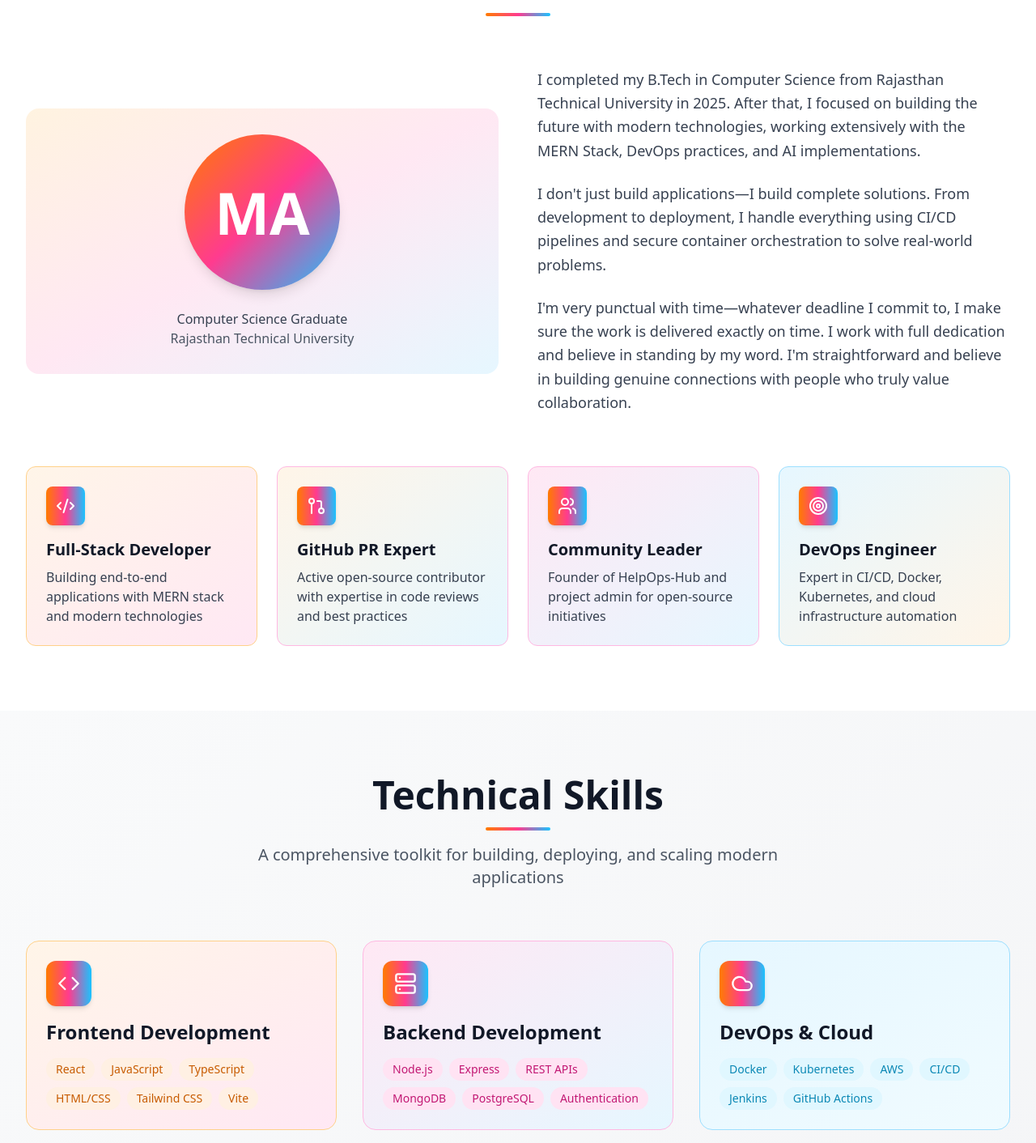
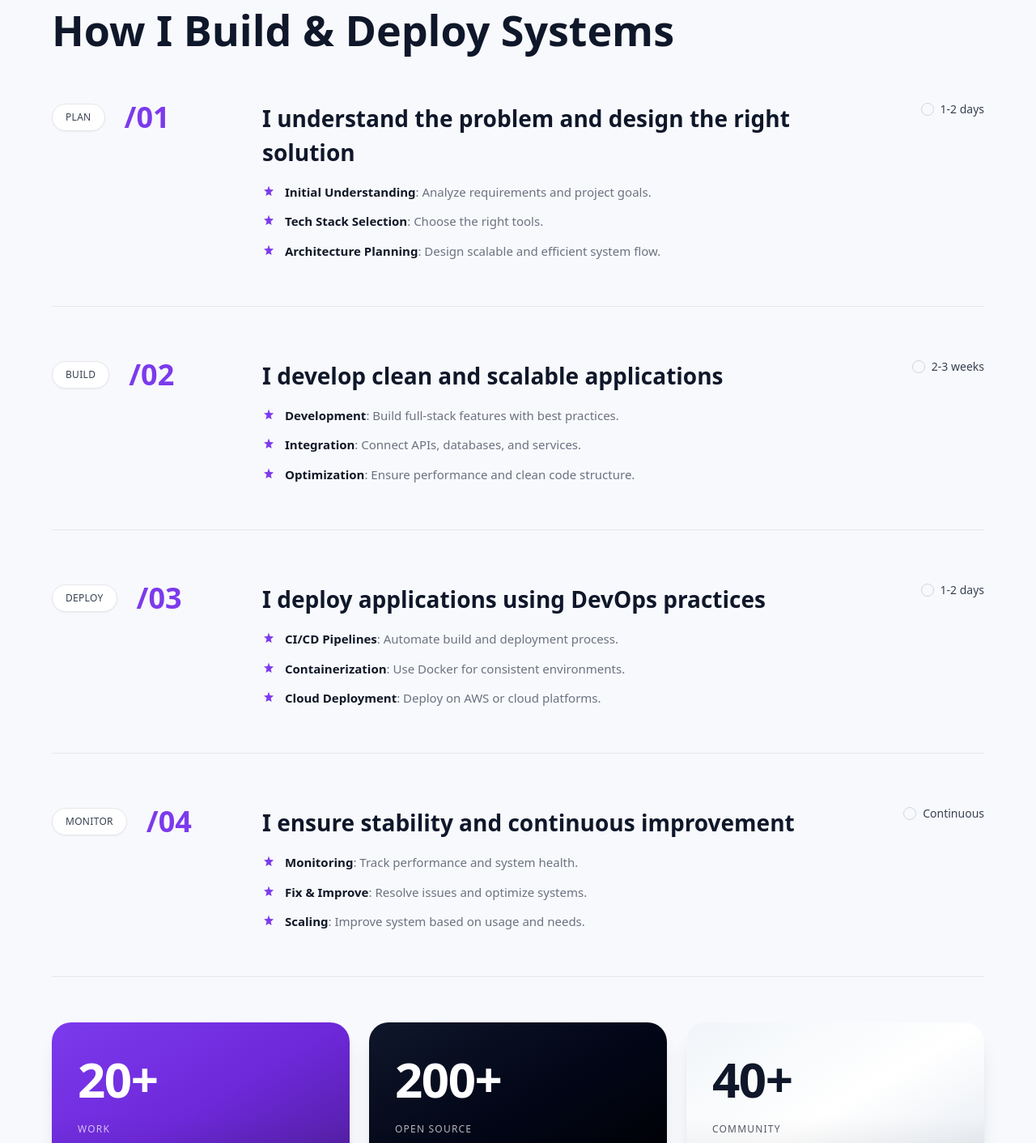
Before and after one commit to mdazfar2/AizzOps, a React (Vite) app: page / in a window 1280 px wide. Shown: the part 2000-3412 px from the top of the page at 81% size. Built offline with nearby package versions, Linux system fonts and the light colour scheme.

Commit message:
added howItWorks

```diff
--- a/src/App.jsx
+++ b/src/App.jsx
@@ -2,9 +2,7 @@ import { Routes, Route } from 'react-router-dom';
 import Hero from './components/Hero';
 import Story from './components/Story';
 import Story2 from './components/Story2';
-import About from './components/About';
-import Experience from './components/Experience';
-import Skills from './components/Skills';
+import Howitworks from './components/Howitworks';
 import Interests from './components/Interests';
 import Contact from './components/Contact';
 import Footer from './components/Footer';
@@ -20,9 +18,7 @@ function Home() {
       <Hero />
       <Story />
       <Story2 />
-      <About />
-      <Skills />
-      <Experience />
+      <Howitworks />
       <Interests />
       <Contact />
       <Footer />
--- /dev/null
+++ b/src/components/Howitworks.jsx
@@ -0,0 +1,183 @@
+import React from "react";
+
+const steps = [
+  {
+    phase: "Plan",
+    number: "01",
+    title: "I understand the problem and design the right solution",
+    points: [
+      { title: "Initial Understanding", detail: "Analyze requirements and project goals." },
+      { title: "Tech Stack Selection", detail: "Choose the right tools." },
+      { title: "Architecture Planning", detail: "Design scalable and efficient system flow." }
+    ],
+    duration: "1-2 days"
+  },
+  {
+    phase: "Build",
+    number: "02",
+    title: "I develop clean and scalable applications",
+    points: [
+      { title: "Development", detail: "Build full-stack features with best practices." },
+      { title: "Integration", detail: "Connect APIs, databases, and services." },
+      { title: "Optimization", detail: "Ensure performance and clean code structure." }
+    ],
+    duration: "2-3 weeks"
+  },
+  {
+    phase: "Deploy",
+    number: "03",
+    title: "I deploy applications using DevOps practices",
+    points: [
+      { title: "CI/CD Pipelines", detail: "Automate build and deployment process." },
+      { title: "Containerization", detail: "Use Docker for consistent environments." },
+      { title: "Cloud Deployment", detail: "Deploy on AWS or cloud platforms." }
+    ],
+    duration: "1-2 days"
+  },
+  {
+    phase: "Monitor",
+    number: "04",
+    title: "I ensure stability and continuous improvement",
+    points: [
+      { title: "Monitoring", detail: "Track performance and system health." },
+      { title: "Fix & Improve", detail: "Resolve issues and optimize systems." },
+      { title: "Scaling", detail: "Improve system based on usage and needs." }
+    ],
+    duration: "Continuous"
+  }
+];
+
+const stats = [
+  {
+    value: "20+",
+    label: "Projects Built",
+    tag: "Work",
+    bg: "bg-gradient-to-br from-[#7c3aed] via-[#6d28d9] to-[#4c1d95]",
+    text: "text-white",
+  },
+  {
+    value: "200+",
+    label: "GitHub PRs Reviewed",
+    tag: "Open Source",
+    bg: "bg-gradient-to-br from-[#0f172a] via-[#020617] to-black",
+    text: "text-white",
+  },
+  {
+    value: "40+",
+    label: "Developers Collaborated",
+    tag: "Community",
+    bg: "bg-gradient-to-br from-[#f1f5f9] via-white to-[#e2e8f0]",
+    text: "text-[#0f172a]",
+  }
+];
+
+function StarIcon({ className = "" }) {
+  return (
+    <svg viewBox="0 0 16 16" className={className} fill="currentColor">
+      <path d="M8 1.4 9.5 6l4.6.5-3.5 2.9 1 4.7L8 11.9 4.4 14 5.5 9.3 2 6.5l4.5-.5Z" />
+    </svg>
+  );
+}
+
+export default function Howitworks() {
+  return (
+    <section className="bg-[#f8f9fc] text-[#111827] px-6 py-24">
+      <div className="max-w-6xl mx-auto space-y-14">
+
+        {/* HEADER */}
+        <div className="space-y-4">
+          <div className="flex items-center gap-3 text-sm uppercase tracking-[0.18em] text-[#6d5cff]">
+            <span className="h-2 w-2 rounded-full bg-[#7c3aed]"></span>
+            <span>{"{03} — Process"}</span>
+          </div>
+
+          <h2 className="text-[40px] md:text-[52px] font-semibold leading-tight text-[#0f172a]">
+            How I Build & Deploy Systems
+          </h2>
+        </div>
+
+        {/* STEPS */}
+        <div className="space-y-16">
+          {steps.map((step) => (
+            <div
+              key={step.number}
+              className="grid md:grid-cols-[220px_1fr_140px] gap-10 items-start border-b border-[#e5e7eb] pb-14"
+            >
+
+              <div className="flex items-center gap-6">
+                <span className="border border-[#e5e7eb] bg-white px-4 py-2 rounded-full text-xs uppercase tracking-wide text-[#374151] shadow-sm">
+                  {step.phase}
+                </span>
+
+                <span className="text-4xl font-semibold text-[#7c3aed]">
+                  /{step.number}
+                </span>
+              </div>
+
+              <div className="space-y-4">
+                <h3 className="text-[24px] md:text-[28px] font-semibold text-[#0f172a]">
+                  {step.title}
+                </h3>
+
+                <ul className="space-y-3">
+                  {step.points.map((point, idx) => (
+                    <li key={idx} className="flex items-start gap-3">
+                      <StarIcon className="mt-[3px] h-4 w-4 text-[#7c3aed]" />
+                      <p className="text-[15px] leading-relaxed">
+                        <span className="font-semibold text-[#111827]">
+                          {point.title}
+                        </span>
+                        <span className="text-[#6b7280]">
+                          : {point.detail}
+                        </span>
+                      </p>
+                    </li>
+                  ))}
+                </ul>
+              </div>
+
+              <div className="flex items-start justify-end">
+                <div className="flex items-center gap-2 text-sm text-[#6b7280]">
+                  <span className="h-4 w-4 rounded-full border border-[#d1d5db]"></span>
+                  <span className="text-[#374151]">{step.duration}</span>
+                </div>
+              </div>
+
+            </div>
+          ))}
+        </div>
+
+        {/* STATS */}
+        <div className="grid gap-6 lg:grid-cols-3">
+          {stats.map((stat) => (
+            <div
+              key={stat.value}
+              className={`group relative overflow-hidden rounded-3xl px-8 py-10 ${stat.bg} shadow-xl transition-all duration-500 hover:scale-[1.03] hover:shadow-2xl`}
+            >
+              <div className="absolute inset-0 opacity-0 group-hover:opacity-100 transition duration-500 bg-gradient-to-tr from-white/10 via-transparent to-white/5" />
+
+              <div className="relative z-10 flex flex-col justify-between h-full">
+
+                <h3 className={`text-5xl md:text-6xl font-bold tracking-tight ${stat.text}`}>
+                  {stat.value}
+                </h3>
+
+                <div className="mt-6 space-y-1">
+                  <p className={`text-xs uppercase tracking-widest opacity-70 ${stat.text}`}>
+                    {stat.tag}
+                  </p>
+                  <p className={`text-lg font-medium ${stat.text}`}>
+                    {stat.label}
+                  </p>
+                </div>
+              </div>
+
+              <div className="absolute bottom-0 left-0 w-full h-24 bg-gradient-to-t from-black/10 to-transparent pointer-events-none" />
+            </div>
+          ))}
+        </div>
+
+      </div>
+    </section>
+  );
+}
```
